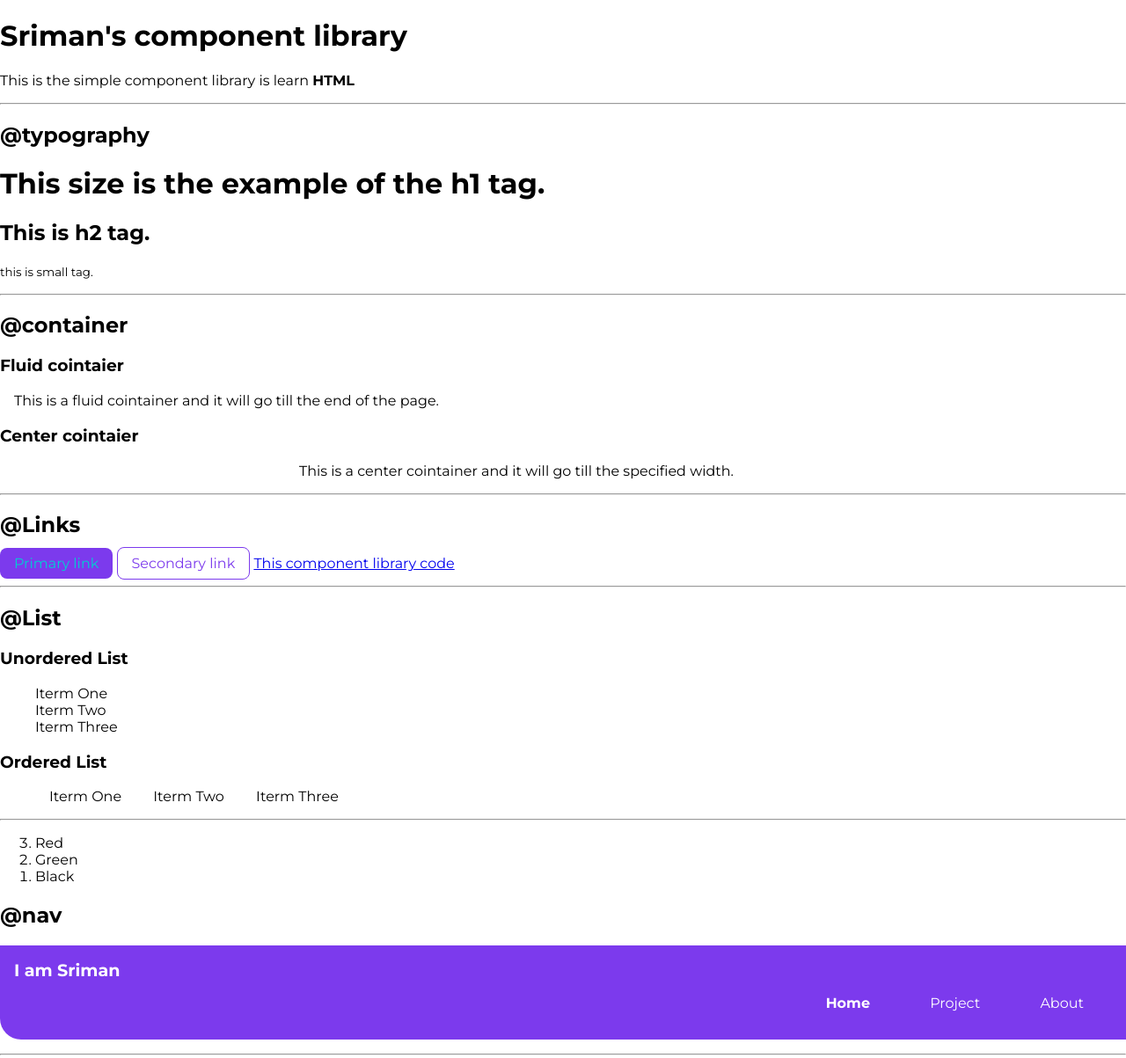
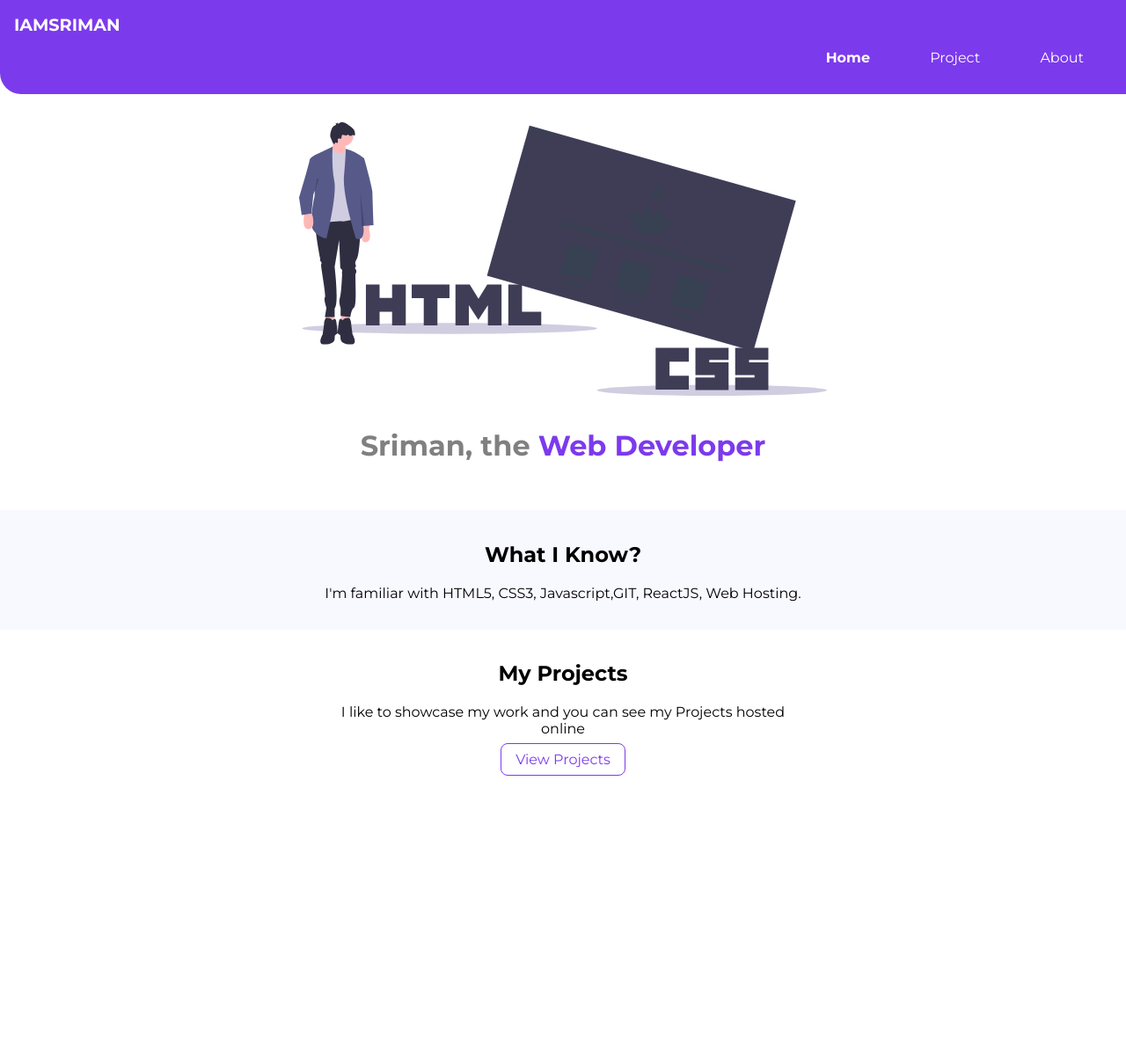
Before and after one commit to srimanram/Neogcamp-Responsive-website, a plain HTML site: page index.html in a window 1280 px wide. Shown: the top 1203 px of the page at 88% size. After the commit the page ends 889 px from the top, so only its background shows below. Drawn offline with Linux system fonts and the light colour scheme.

Commit message:
my-portfolio-part-1

```diff
--- a/index.html
+++ b/index.html
@@ -1,64 +1,15 @@
 <!DOCTYPE html>
 <html lang="en">
-
 <head>
     <meta charset="UTF-8">
     <meta http-equiv="X-UA-Compatible" content="IE=edge">
     <meta name="viewport" content="width=device-width, initial-scale=1.0">
-    <title>component library</title>
+    <title>Home | Sriman</title>
     <link href="styles.css" rel="stylesheet" />
 </head>
-
 <body>
-    <h1>Sriman's component library </h1>
-    <p>This is the simple component library is learn <b>HTML</b></p>
-    <hr>
-    <h2>@typography</h2>
-    <h1>This size is the example of the h1 tag.</h1>
-    <h2>This is h2 tag.</h2>
-    <small>this is small tag.</small>
-
-    <hr>
-    <h2>@container</h2>
-    <h3>Fluid cointaier</h3>
-    <div class="container">This is a fluid cointainer and it will go till the end of the page.</div>
-
-    <h3>Center cointaier</h3>
-    <div class="center-container">This is a center cointainer and it will go till the specified width.</div>
-    <hr>
-
-    <h2>@Links</h2>
-    <a class="first-link link" href="/">Primary link</a>
-    <a class="second-link link" href="/">Secondary link</a>
-    <a href="https://github.com/srimanram/Neogcamp-Responsive-website/blob/main/index.html">This component library
-        code</a>
-    <hr>
-
-    <h2>@List</h2>
-    <h3>Unordered List</h3>
-    <ul class="no-bull">
-        <li>Iterm One</li>
-        <li>Iterm Two</li>
-        <li>Iterm Three</li>
-    </ul>
-
-    <h3>Ordered List</h3>
-    <ol class="no-bull">
-        <li class="inline">Iterm One</li>
-        <li class="inline">Iterm Two</li>
-        <li class="inline">Iterm Three</li>
-    </ol>
-    <hr>
-
-    <ol reversed>
-        <li>Red</li>
-        <li>Green</li>
-        <li>Black</li>
-    </ol>
-
-    <h2>@nav</h2>
     <nav class="navigation">
-        <div class="nav-brand">I am Sriman</div>
+        <div class="nav-brand">IAMSRIMAN</div>
         <ul class="nav-color">
             <li class="inline">
                 <a class="link link-active" href="/">Home</a>
@@ -71,36 +22,23 @@
             </li>
         </ul>
     </nav>
-    <hr>
-
-    <h2>@Header</h2>
     <header class="hero">
-        <img class="hero-img" src="images/first.svg"></img>
-        <h3 class="hero-title">Sriman the <span class="highlight">Web Developer</span> </h3>
+        <img class="hero-img" src="lib/images/first.svg"></img>
+        <h1 class="hero-title">Sriman, the <span class="highlight">Web Developer</span> </h1>
     </header>
-    <hr>
-
-    <h2>@section</h2>
     <section class="section">
         <div class="center-container">
-        <h1>First section</h1>
-        <p>The backend dev uses computer programmes to ensure that the server, the application and the database run smoothly together. This type of dev need to analyse what a company’s needs are and provide efficient programming solutions. To do all this amazing stuff they use a variety of server-side languages, like PHP, Ruby, Python and Java.</p>
+            <h1>What I Know?</h1>
+            <p>I'm familiar with HTML5, CSS3, Javascript,GIT, ReactJS, Web Hosting.</p>
+        </div>
+    </section>
+    <section class="section-two">
+        <div class="center-container">
+            <h1>My Projects</h1>
+            <p>I like to showcase my work and you can see my Projects hosted online</p>
+            <a class="second-link link" href="/">View Projects</a>
+        </div>
+    </section>
 
-        <h1>Second section</h1>
-        <p>This is the example of section</p>
-    </section>
-    </div>
-    <hr>
-
-    <h2>@Footer</h2>
-    <footer class="footer">
-        <div>Footer does not have h1,h2,..... </div>
-        <ul class="foot">
-            <li class="inline"><a class="link" href="/">Ironman</a></li>
-            <li class="inline"><a class="link" href="/">Batman</a></li>
-            <li class="inline"><a class="link" href="/">Superman</a></li>
-        </ul>
-    </footer>
-    </div>
 </body>
 </html>
--- a/styles.css
+++ b/styles.css
@@ -21,8 +21,9 @@ body {
 }
 
 .center-container {
-    max-width: 600px;
+    max-width: 550px;
     margin: auto;
+    text-align: center;
 }
 
 /** links **/
@@ -78,6 +79,7 @@ body {
 .link-active {
     font-weight: bold;
 }
+
 /**Header**/
 .hero {
     padding: 2rem;
@@ -85,7 +87,7 @@ body {
 }
 
 .hero .hero-img {
-    max-width: 300px;
+    max-width: 600px;
     display: block;
     margin: auto;
 }
@@ -102,23 +104,30 @@ body {
 /** Section **/
 .section {
     padding: 1rem;
-    background-color:ghostwhite;
+    background-color: ghostwhite;
+}
+.section-two{
+    padding: 1rem;
+    background-color: offwhite;
 }
 
 .section h1 {
     text-align: center;
 }
+
 /**Footer**/
 .footer {
     background-color: var(--primary-colour);
     padding: 2rem 1rem;
     color: aliceblue;
     text-align: center;
-    border-top-right-radius: 1rem ;
+    border-top-right-radius: 1rem;
 }
+
 .footer .link {
     color: white;
 }
+
 .footer ul {
     padding-inline-start: 0px;
 }
```
Also changed, not shown: lib/component.html (added, +110 -0 lines), lib/images/first.svg (renamed from images/first.svg), lib/images/undraw_Browsing_online_re_umsa (1).svg (added).
